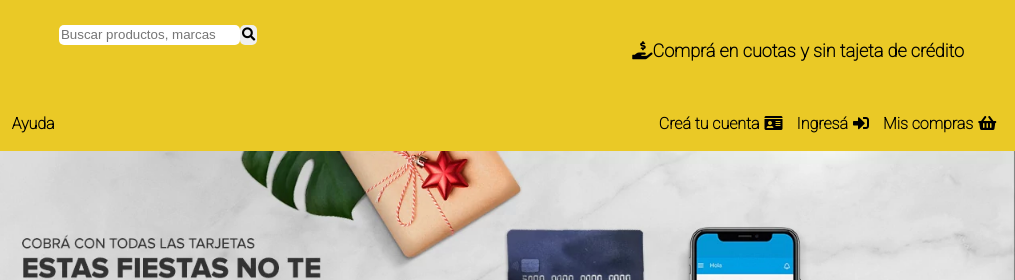
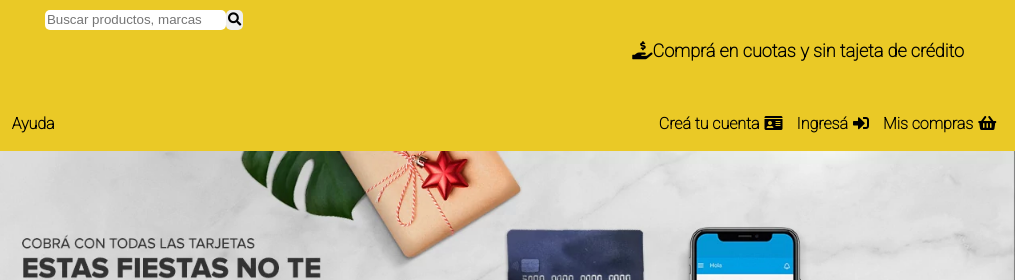
Before and after one commit to AFRIAULAR/mercadoLiebre, a website: page views/home.html in a window 1280 px wide. Shown: the top 280 px of the page, 265-1280 px from the left. Drawn offline with Linux system fonts and the light colour scheme; files that its build step writes are made by us from their sources; files whose address does not match are found by name.

Commit message:
Formulario de barra de busqueda

```diff
--- a/views/home.html
+++ b/views/home.html
@@ -17,9 +17,13 @@ rel="stylesheet" />
         <section class="encabezado">
             <div class="logo-barra">
                 <img class="logo" alt="Logo" src="images/logo-mercado-liebre.svg" >
-                <div class="search-bar">
-                <input type="search" class="busqueda" placeholder="Buscar productos, marcas">
-                <button class="button"><i class="fas fa-search"></i></button></div>
+                <div >
+                <form class="search-bar">
+                    <input type="search" class="busqueda" placeholder="Buscar productos, marcas" name="busqueda">
+                    <button class="button"><i class="fas fa-search"></i>
+                    </button>
+                </form>
+                </div>
             </div>
             <div class="h2-compra">
                 <h2 class="hand"><i class="fas fa-hand-holding-usd" id="hand"></i>Comprá en cuotas y sin tajeta de crédito</h2>
```
